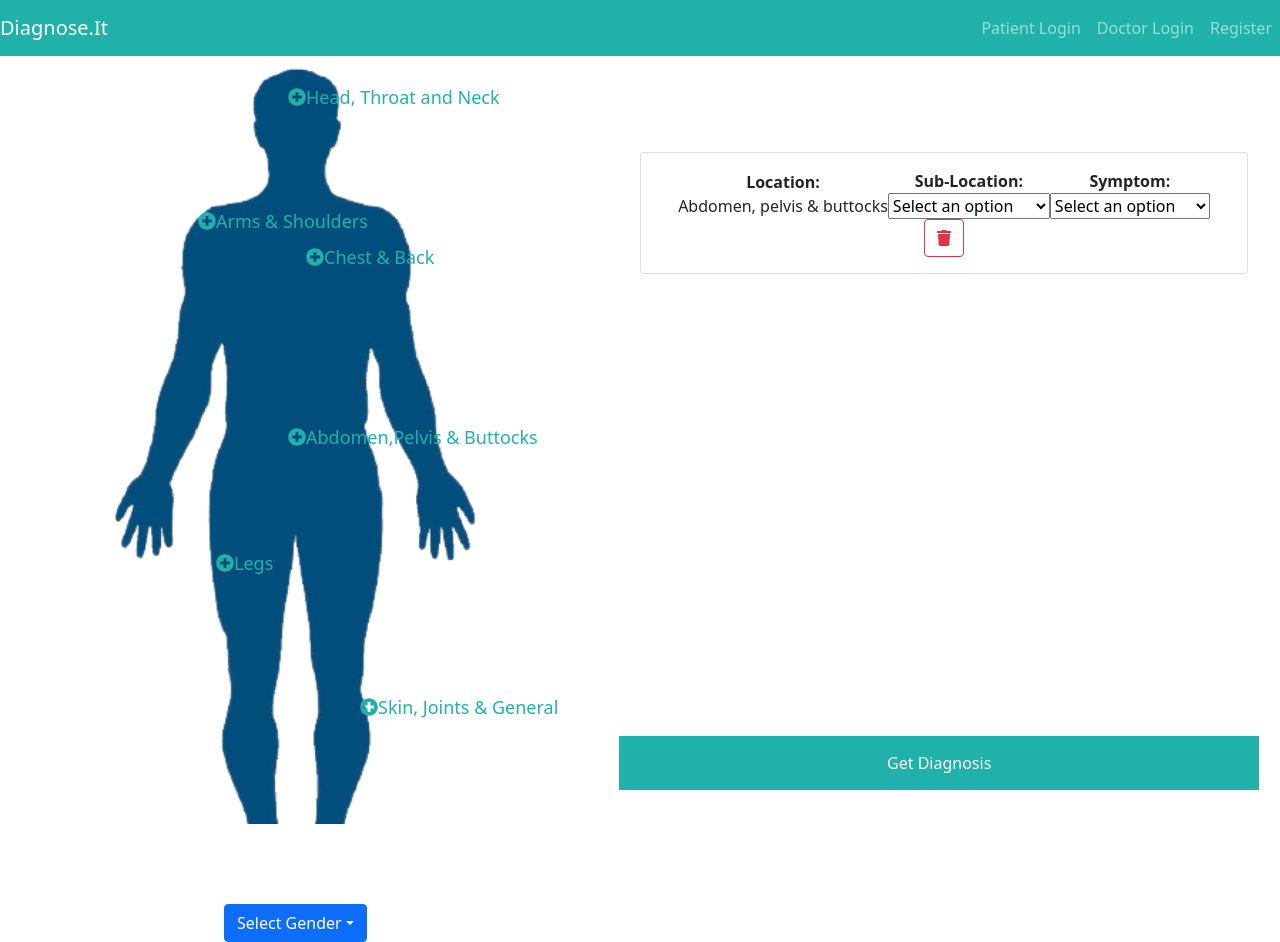
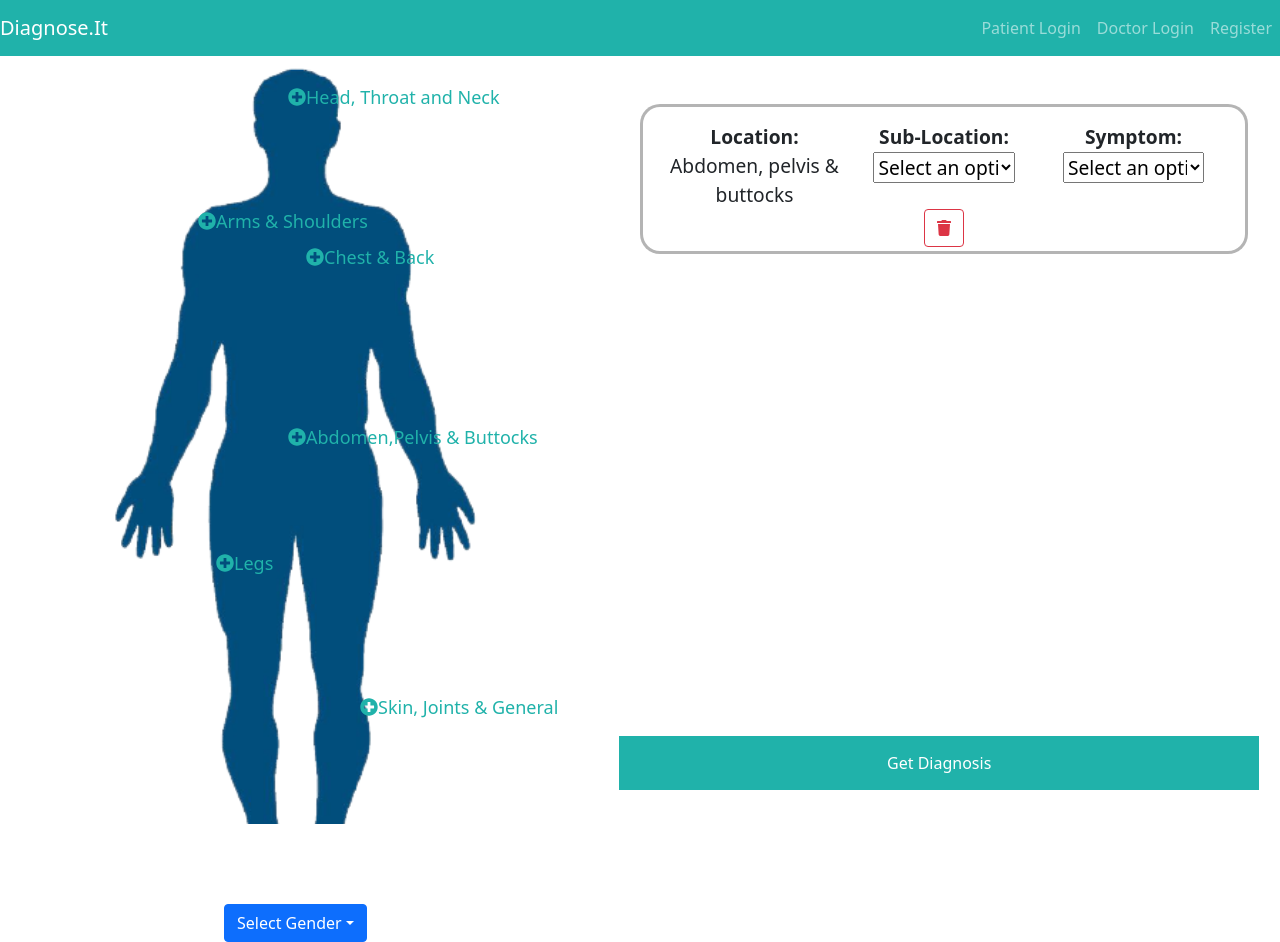
Before and after one commit to nvTwistt/final_project, a React (Create React App) app: page / in a window 1280 px wide. Both pictures are taken after a click on the element "Abdomen,Pelvis & Buttocks". Built offline with nearby package versions, Linux system fonts and the light colour scheme.

Commit message:
added spacing in symptom cards and effects

```diff
--- a/src/components/symptoms/SymptomForm.css
+++ b/src/components/symptoms/SymptomForm.css
@@ -1,63 +1,37 @@
-/* symptom items */
-.symptom-form {
-  display: flex;
-  flex-direction: column;
-}
-
 .symptom-container {
   position: absolute;
   right:2rem;
   width: 50%;
-
 }
 
-.symptom-item {
-  margin: 0.5rem;
-  text-align: center;
-  height: 2rem;
-  display: flex;
-  flex-direction: row;
-  align-content: center;
-  justify-content: center;
-  height: 5rem;
-  width:100%;
-  font-size: large;
-  border: black solid;
-  overflow: hidden
+.symptom-container .card {
+  margin-bottom: 2rem;
+  border:rgba(0, 0, 0, 0.295) solid;
+  height: 150px;
+  transition: box-shadow .3s;
+  border-radius: 20px;
+  font-size: larger;
 }
 
-.symptom-item label {
-  margin: 0.5rem;
-  width:33%;
-  height: 60%;
+.symptom-container .card:hover {
+  box-shadow: 0 0 11px black;
 }
 
-.symptom-item label select {
-  margin-left: 0.5rem;
-  width: 70%;
-  font-size: large;
-  text-align: center;
+.symptom-container .card .card-body {
+  display: flex;
+  flex-flow: row wrap;
+  justify-content: space-evenly;
 }
 
-.delete-symptom-button {
-  color: rgb(189, 131, 131);
-  position: relative;
-  align-self: flex-end;
+.symptom-container .card .card-body label {
+  width: 33%;
 }
 
-.delete-symptom-button :hover {
-  color: red;
+.symptom-container select{
+  width: 75%;
 }
 
-.diagnosis-button :hover {
-  background-color:blue;
+
+.delete-symptom-button {
+  margin-top: auto;
 }
-
-#form {
-  display: flex;
-  flex-direction: row;
-  align-content: space-between;
-  justify-content: space-between;
-
-  margin-top: 3em;
-}
--- a/src/components/symptoms/SymptomForm.js
+++ b/src/components/symptoms/SymptomForm.js
@@ -110,7 +110,7 @@ export default function SymptomForm(props) {
   return (
 
     <div className="card" id="form">
-    <div class="card-body">
+    <div className="card-body">
     <label>
           <strong>Location:</strong>
           <div
```
